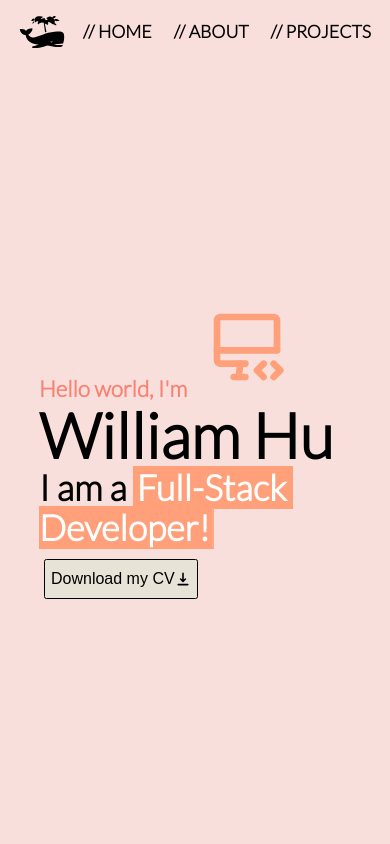
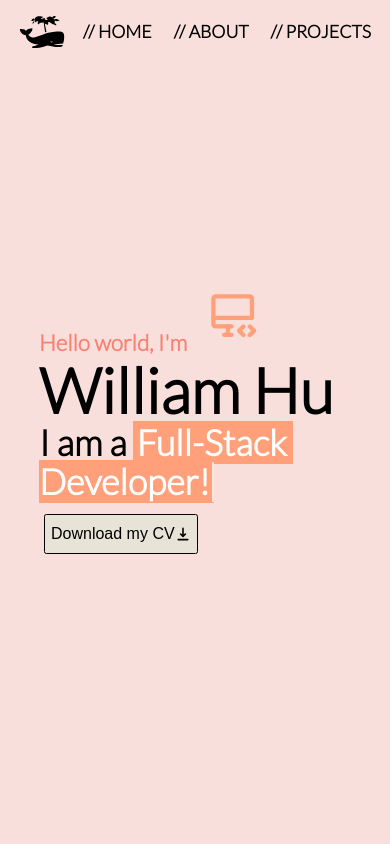
Before and after one commit to william-hu-codes/portfolio, a React (Create React App) app: page / in a window 390 px wide. Shown: the top 844 px of the page. Built offline with nearby package versions, Linux system fonts and the light colour scheme.

Commit message:
fix sizing of project images and add global font sizes for mobile media queries on app level

```diff
--- a/src/App.css
+++ b/src/App.css
@@ -57,3 +57,15 @@ main{
   width: 90%;
   margin: 0 auto;
 }
+
+@media only screen and (max-width: 615px) {
+  h1 {
+    font-size: 2.7rem;
+  }
+  h2 {
+    font-size: 1.80rem;
+  }
+  h3 {
+    font-size: 1.2rem;
+  }
+}
--- a/src/pages/about/About.css
+++ b/src/pages/about/About.css
@@ -112,15 +112,11 @@
     }
     .about-grid {
         grid-template-columns: 1fr;
-        /* grid-template-rows: repeat(4, 1fr); */
         grid-auto-rows: auto;
-        gap: 10px;
+        gap: 20px;
         margin-bottom: 50px;
         padding: 0;
-        /* display: flex;
-        flex-direction: column;
-        justify-content: center;
-        align-items: center; */
+
     }
     .headshot {
         grid-column: 1 / span 1;
@@ -150,11 +146,4 @@
         grid-row: 4 / span 1;
 
     }
-    .about-ctr-main > h1 {
-        font-size: 2.7rem;
-    }
-    .about-ctr-main > h3 {
-        font-size: 1.2rem;
-    }
-
 }
--- a/src/pages/home/Home.scss
+++ b/src/pages/home/Home.scss
@@ -29,7 +29,7 @@
 // }
 
 .intro-container {
-    padding-top: 30vh;
+    margin-top: 30vh;
 }
 
 .intro-container h3 {
@@ -84,8 +84,11 @@ span {
     .home-ctr h3 {
         font-size: 22.32px;
     }
+    .home-icon {
+        font-size: 71.4px;
+    }
     .intro-container {
-        padding-top: 20vh;
+        margin-top: 18vh;
     }
 }
 
--- a/src/pages/projects/Projects.css
+++ b/src/pages/projects/Projects.css
@@ -8,7 +8,7 @@
 .projects-grid-ctr {
     display: grid;
     grid-template-columns: 1fr 1fr 1fr;
-    gap: 30px;
+    gap: 20px;
     margin-top: 4rem;
     width: 90vw;
     /* border: 2px solid red; */
@@ -83,6 +83,8 @@ img.project-img {
         grid-template-columns: 1fr;
         grid-template-rows: 1fr 1fr 1fr;
         margin-bottom: 50px;
-
+    }
+    img.project-img {
+        width: 70vw;
     }
 }
```
